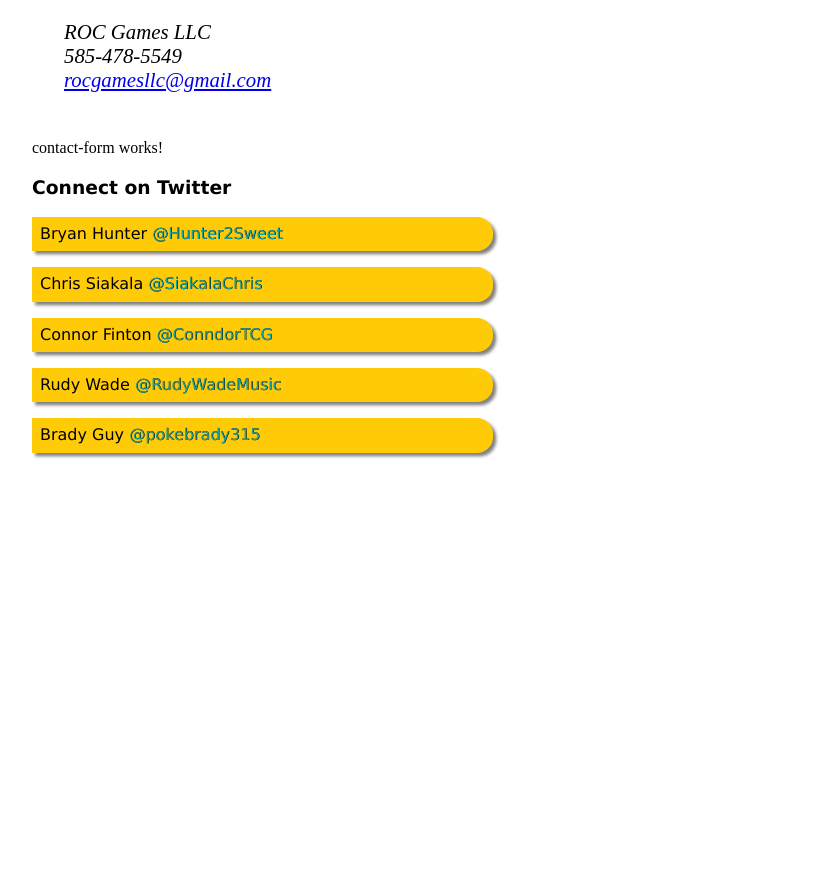
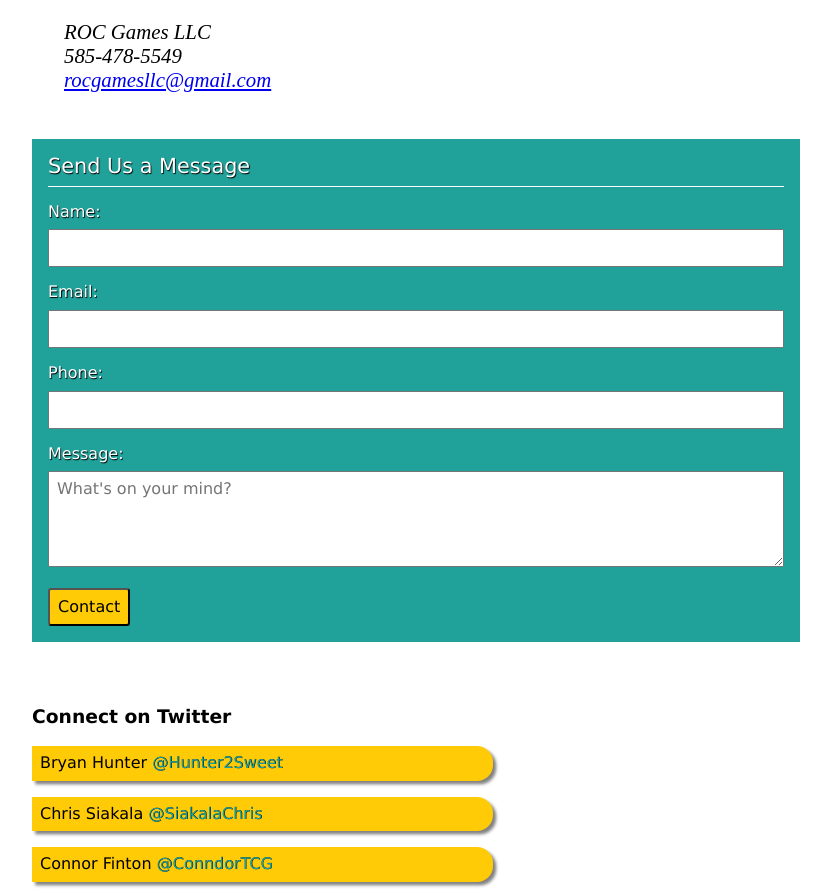
Before and after one commit to JacquesBegin/rocGames, an Angular app in the folder roc-games/: page / in a window 1280 px wide. Shown: the part 3880-4776 px from the top of the page, without its empty margins (224-1055 px from the left). Before the commit the page ends 4349 px from the top, so only its background shows below. Built offline with nearby package versions, Linux system fonts and the light colour scheme.

Commit message:
Adds contact form to contact form component.

```diff
--- a/roc-games/src/app/components/contact/contact-form/contact-form.component.html
+++ b/roc-games/src/app/components/contact/contact-form/contact-form.component.html
@@ -1 +1,12 @@
-<p>contact-form works!</p>
+<form id="contactForm">
+  <span>Send Us a Message</span>
+  <label for="contactFormName">Name:</label>
+  <input type="text" id="contactFormName" maxlength="40">
+  <label for="contactFormEmail">Email:</label>
+  <input type="email" id="contactFormEmail" maxlength="50">
+  <label for="contactFormPhone">Phone:</label>
+  <input type="tel" id="contactFormPhone" maxlength="20">
+  <label for="contactFormMessage">Message:</label>
+  <textarea name="contactFormMessage" form="contactForm" id="contactFormMessage" maxlength="2000" placeholder="What's on your mind?"></textarea>
+  <input type="submit" value="Contact" id="contactSubmitButton">
+</form>
```
